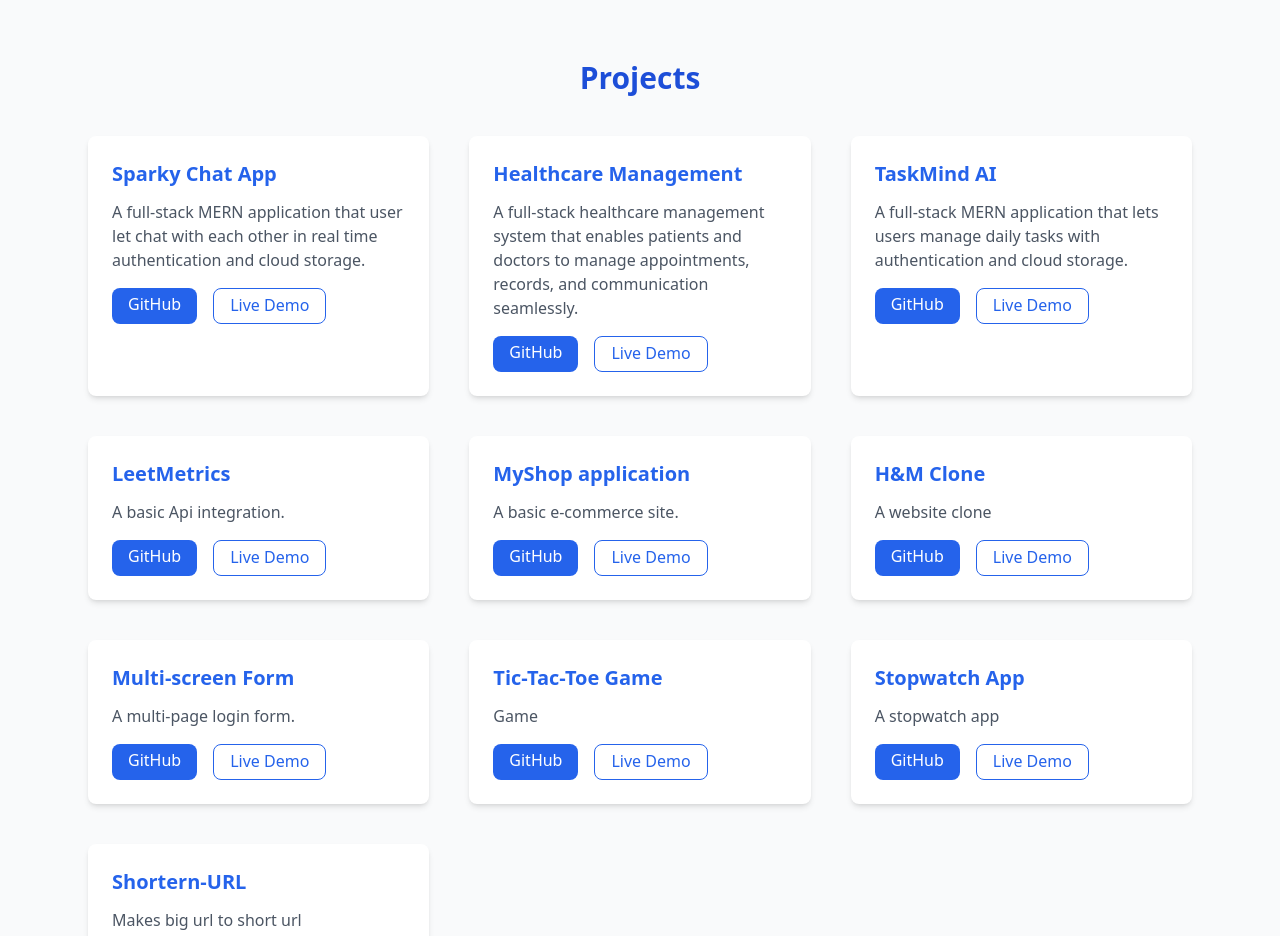
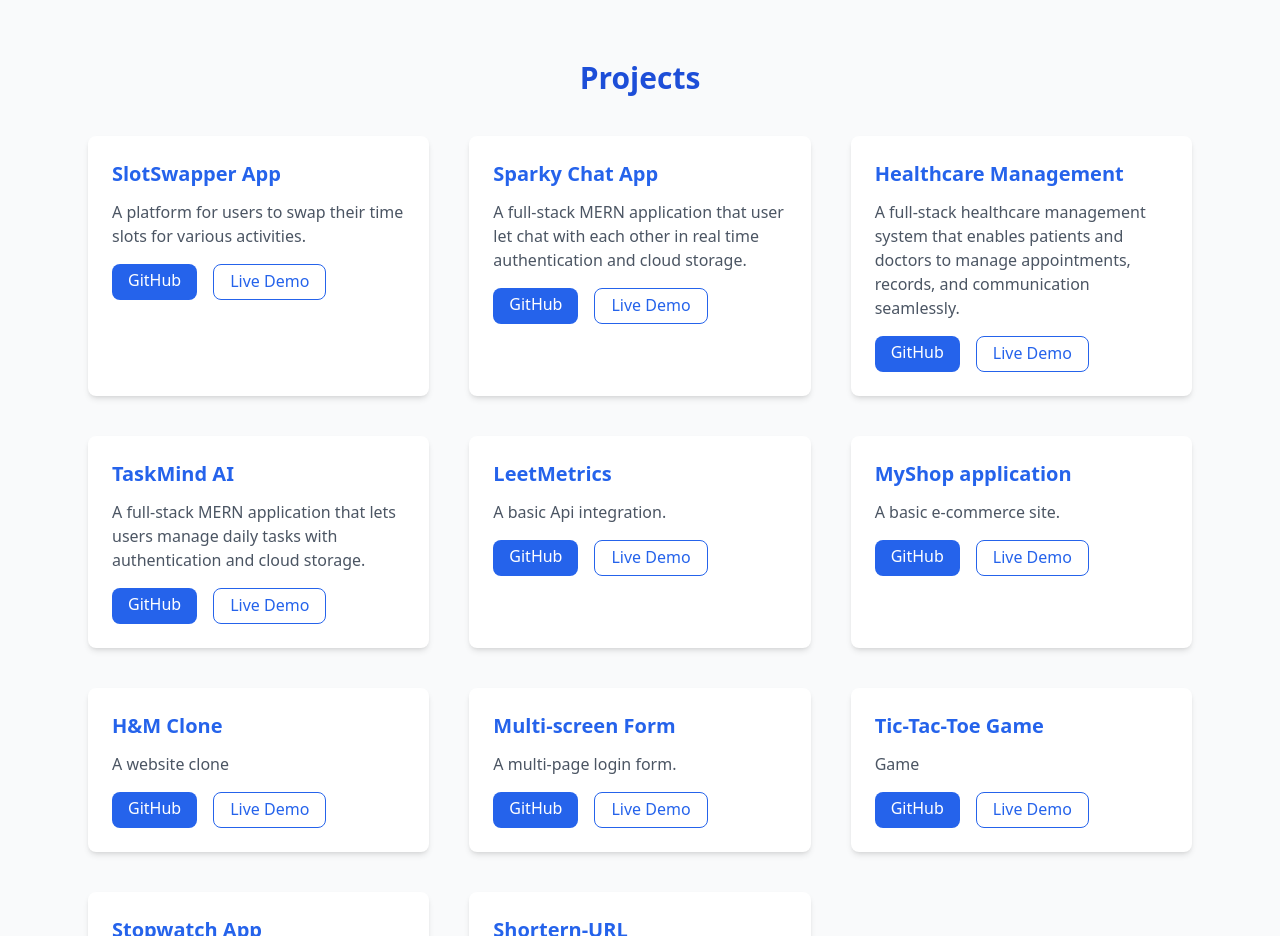
Before and after one commit to viveksharma5970/viveksharma5970.github.io, a plain HTML site: page index.html in a window 1280 px wide. Shown: the part 1580-2516 px from the top of the page. Drawn offline with nearby package versions, Linux system fonts and the light colour scheme.

Commit message:
added new project SlotSwapper

```diff
--- a/index.html
+++ b/index.html
@@ -197,6 +197,33 @@
           class="bg-white p-6 rounded-lg shadow-md hover:shadow-xl transition transform hover:-translate-y-1"
         >
           <h4 class="text-xl font-semibold mb-3 text-blue-600">
+            SlotSwapper App
+          </h4>
+          <p class="text-gray-600 mb-4">
+            A platform for users to swap their time slots for various activities.
+          </p>
+
+          <div class="flex gap-4">
+            <a
+              href="https://github.com/viveksharma5970/SlotSwapper"
+              target="_blank"
+              class="h-9 px-4 py-1 bg-blue-600 text-white rounded-lg hover:bg-blue-700 transition"
+            >
+              GitHub
+            </a>
+            <a
+              href="https://slot-swapper-three.vercel.app/"
+              target="_blank"
+              class="h-9 px-4 py-1 border border-blue-600 text-blue-600 rounded-lg hover:bg-blue-50 transition"
+            >
+              Live Demo
+            </a>
+          </div>
+        </div>
+        <div
+          class="bg-white p-6 rounded-lg shadow-md hover:shadow-xl transition transform hover:-translate-y-1"
+        >
+          <h4 class="text-xl font-semibold mb-3 text-blue-600">
             Sparky Chat App
           </h4>
           <p class="text-gray-600 mb-4">
@@ -206,7 +233,7 @@
 
           <div class="flex gap-4">
             <a
-              href="https://sparky-chat-app.vercel.app"
+              href="https://github.com/viveksharma5970/SlotSwapper"
               target="_blank"
               class="h-9 px-4 py-1 bg-blue-600 text-white rounded-lg hover:bg-blue-700 transition"
             >
```
